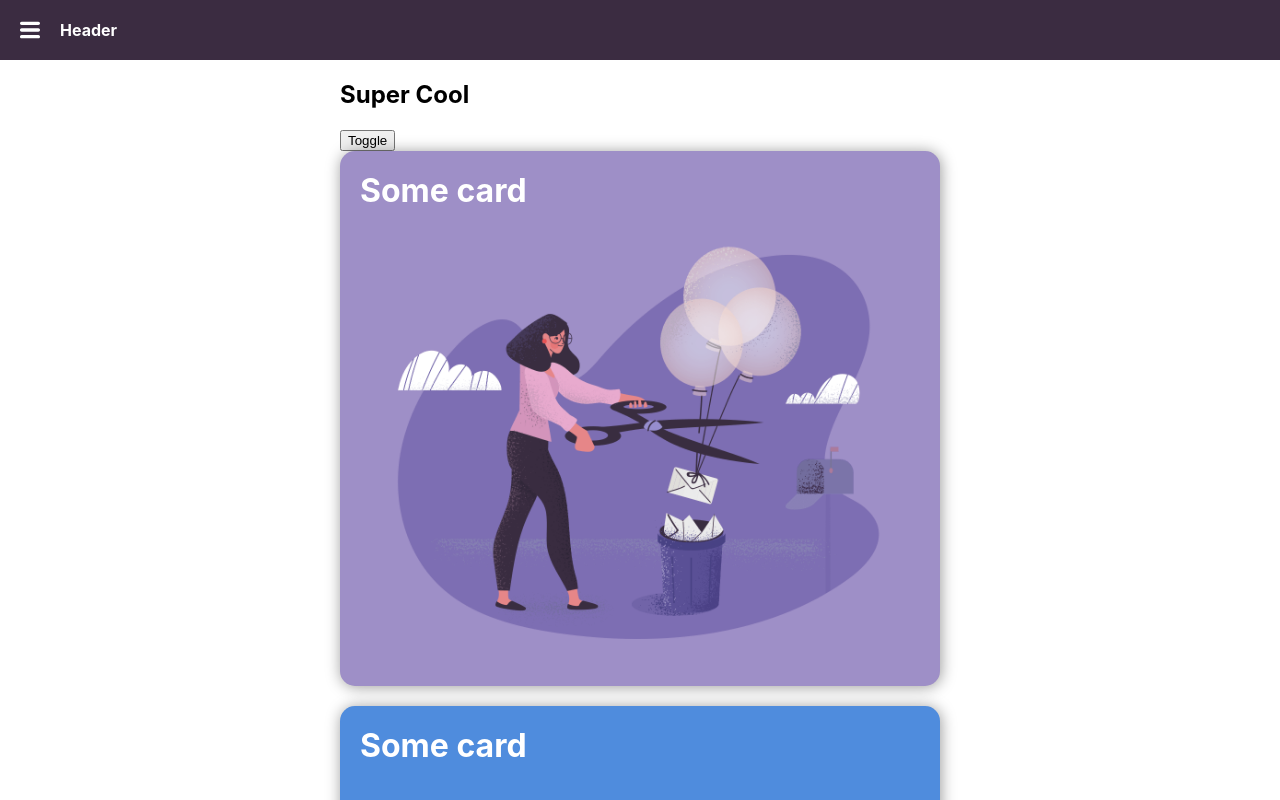
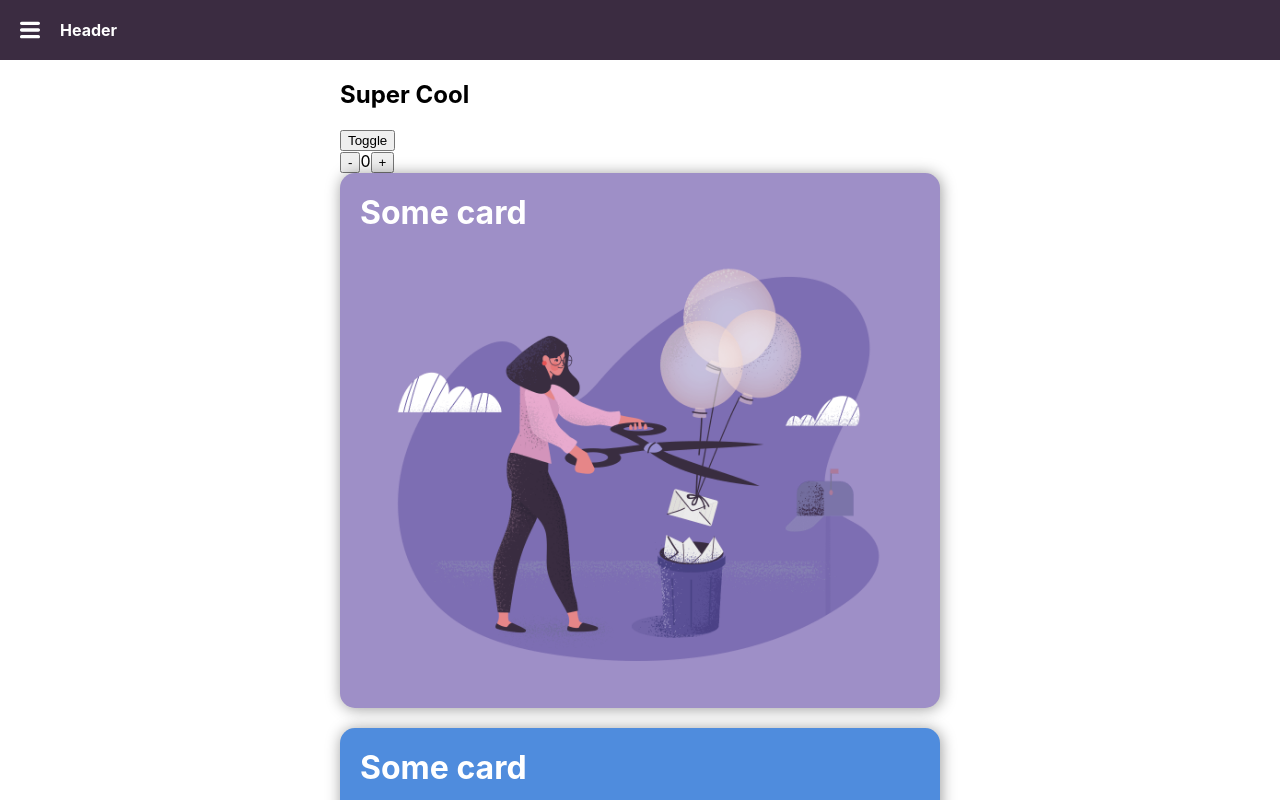
Before and after one commit to uanoob/custom-hooks, a React (Create React App) app: page / in a window 1280 px wide. Shown: the top 800 px of the page. Built offline with nearby package versions, Linux system fonts and the light colour scheme.

Commit message:
Created Inc component, useInc custom hook

```diff
--- a/src/App.js
+++ b/src/App.js
@@ -3,6 +3,7 @@ import { Card, CardGrid, Container, Header } from './Elements';
 import './App.css';
 import Menu from './Menu';
 import Toggle from './components/Toggle';
+import Inc from './components/Inc';
 import blue from './blue.png';
 import purp from './purp.png';
 import black from './black.png';
@@ -18,6 +19,7 @@ function App() {
       <Container>
         <h2>Super Cool</h2>
         <Toggle />
+        <Inc />
         <CardGrid>
           <Card style={{ background: 'var(--purp)' }}>
             <h3>Some card</h3>
--- /dev/null
+++ b/src/components/Inc.js
@@ -0,0 +1,15 @@
+import React from 'react';
+import { useInc } from '../hooks/useInc';
+
+const Inc = () => {
+  const [count, { decrease, increase }] = useInc(0);
+  return (
+    <div>
+      <button onClick={decrease}>-</button>
+      {count}
+      <button onClick={increase}>+</button>
+    </div>
+  );
+};
+
+export default Inc;
--- /dev/null
+++ b/src/hooks/useInc.js
@@ -0,0 +1,8 @@
+import { useState } from 'react';
+
+export const useInc = (initial = 0) => {
+  const [value, setValue] = useState(initial);
+  const increase = () => setValue(prevState => prevState + 1);
+  const decrease = () => setValue(prevState => prevState - 1);
+  return [value, { increase, decrease }];
+};
```
